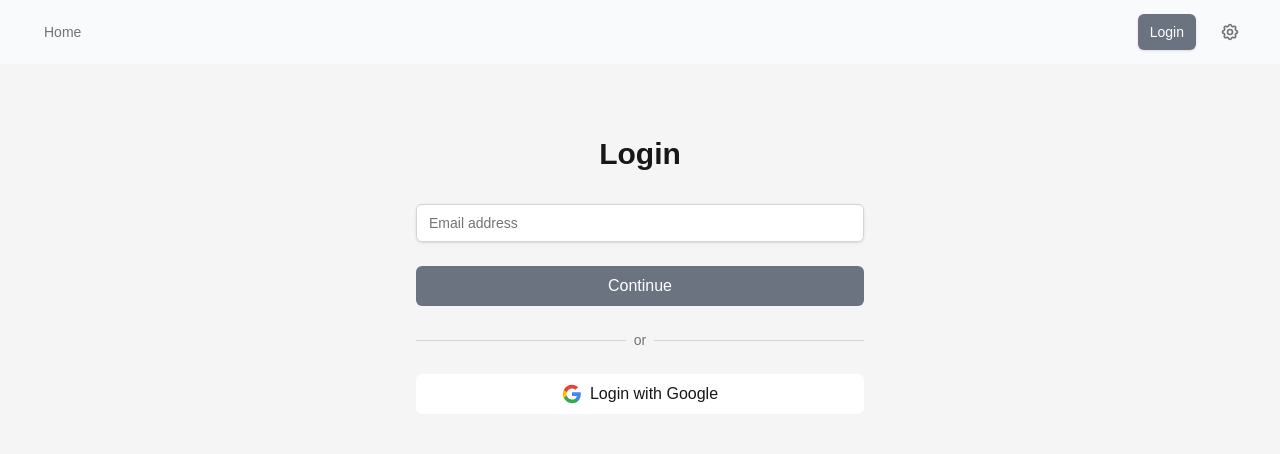
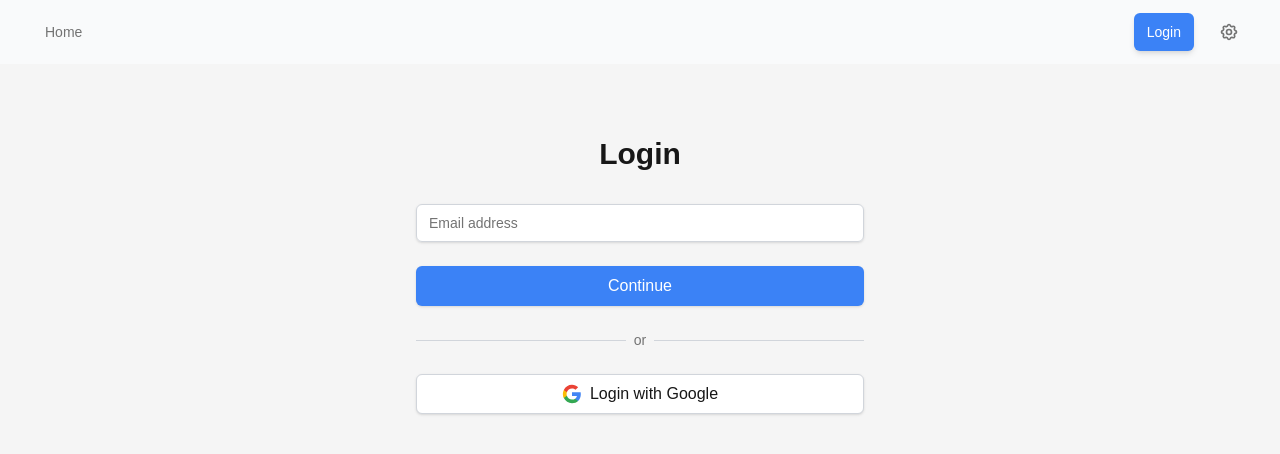
Before and after one commit to publicPark/anything, a Next.js app: page /en/login in a window 1280 px wide. Shown: the top 454 px of the page. Built offline with nearby package versions, Linux system fonts and the light colour scheme; no server answers.

Commit message:
feat : 아무거나 웹사이트 완성

```diff
--- a/src/app/[locale]/profile/page.tsx
+++ b/src/app/[locale]/profile/page.tsx
@@ -94,14 +94,14 @@ export default function ProfilePage() {
 
   return (
     <div className="py-12 px-4 sm:px-6 lg:px-8">
-      <div className="max-w-md mx-auto bg-muted rounded-lg shadow-md p-6">
+      <div className="max-w-md mx-auto bg-muted rounded-lg shadow-lg border border-border p-6">
         <div className="mb-6">
           <h1 className="text-2xl font-bold text-foreground">{t('profile.title')}</h1>
         </div>
 
         {message && (
-          <div className={`mb-4 p-3 rounded-md text-sm ${
-            message.includes('업데이트') || message.includes('updated') ? 'bg-success-100 text-success-800' : 'bg-destructive/10 text-destructive'
+          <div className={`mb-4 p-3 rounded-md text-sm border ${
+            message.includes('업데이트') || message.includes('updated') ? 'bg-success-100 text-success-800 border-success-600' : 'bg-destructive/10 text-destructive border-destructive/20'
           }`}>
             {message}
           </div>
--- a/src/app/globals.css
+++ b/src/app/globals.css
@@ -11,10 +11,10 @@
   --ring: #6366f1;             /* 포커스 링 */
 
   /* 버튼 색상 */
-  --primary: #6b7280;          /* 뉴트럴 그레이 */
+  --primary: #3b82f6;          /* 파란색 - 눈에 잘 띄는 색상 */
   --primary-foreground: #ffffff; /* 흰색 텍스트 */
-  --primary-hover: #4b5563;    /* 조금 더 어두운 그레이 */
-  --primary-active: #374151;   /* 더 어두운 그레이 */
+  --primary-hover: #2563eb;    /* 조금 더 어두운 파란색 */
+  --primary-active: #1d4ed8;   /* 더 어두운 파란색 */
   --secondary: #ffffff;        /* 보조 버튼 배경 */
   --secondary-foreground: #171717; /* 보조 버튼 텍스트 */
   --secondary-hover: #f5f5f5;  /* 보조 버튼 호버 */
@@ -102,10 +102,10 @@
   --ring: #6366f1;             /* 포커스 링 (동일) */
 
   /* 버튼 색상 - 다크모드 */
-  --primary: #6b7280;          /* 뉴트럴 그레이 */
+  --primary: #3b82f6;          /* 파란색 - 눈에 잘 띄는 색상 */
   --primary-foreground: #ffffff; /* 흰색 텍스트 */
-  --primary-hover: #4b5563;    /* 조금 더 어두운 그레이 */
-  --primary-active: #374151;   /* 더 어두운 그레이 */
+  --primary-hover: #2563eb;    /* 조금 더 어두운 파란색 */
+  --primary-active: #1d4ed8;   /* 더 어두운 파란색 */
   --secondary: #262626;        /* 보조 버튼 배경 */
   --secondary-foreground: #ededed; /* 보조 버튼 텍스트 */
   --secondary-hover: #404040;  /* 보조 버튼 호버 */
--- a/src/app/layout.tsx
+++ b/src/app/layout.tsx
@@ -15,8 +15,8 @@ const geistMono = Geist_Mono({
 });
 
 export const metadata: Metadata = {
-  title: "NextJS + Supabase Auth",
-  description: "매직링크/구글 로그인과 프로필 관리가 가능한 웹사이트",
+  title: "아무거나",
+  description: "아무거나 웹사이트",
 };
 
 export default function RootLayout({
--- a/src/components/Navigation.tsx
+++ b/src/components/Navigation.tsx
@@ -15,7 +15,7 @@ export default function Navigation() {
   // 서버사이드 렌더링 시 hydration mismatch 방지
   if (!mounted) {
     return (
-      <nav className="bg-muted shadow-sm">
+      <nav className="bg-muted shadow-sm border-b border-border">
         <div className="max-w-7xl mx-auto px-4 sm:px-6 lg:px-8">
           <div className="flex justify-between h-16">
             <div className="flex items-center space-x-8">
@@ -45,10 +45,10 @@ export default function Navigation() {
               <Link
                 href={getLocalizedPath('/')}
                 className={cn(
-                  'px-3 py-2 rounded-md text-sm font-medium transition-colors',
+                  'px-3 py-2 rounded-md text-sm font-medium transition-all duration-200 border border-transparent',
                   isActive('/')
-                    ? 'bg-primary text-primary-foreground shadow-sm'
-                    : 'text-muted-foreground hover:text-foreground hover:bg-background'
+                    ? 'bg-primary text-primary-foreground shadow-md border-primary/20'
+                    : 'text-muted-foreground hover:text-foreground hover:bg-background hover:border-border'
                 )}
               >
                 {t('navigation.home')}
@@ -62,10 +62,10 @@ export default function Navigation() {
                 <Link
                   href={getLocalizedPath('/profile')}
                   className={cn(
-                    'px-3 py-2 rounded-md text-sm font-medium transition-colors cursor-pointer',
+                    'px-3 py-2 rounded-md text-sm font-medium transition-all duration-200 cursor-pointer border border-transparent',
                     isActive('/profile')
-                      ? 'bg-primary text-primary-foreground shadow-sm'
-                      : 'text-muted-foreground hover:text-foreground hover:bg-background'
+                      ? 'bg-primary text-primary-foreground shadow-md border-primary/20'
+                      : 'text-muted-foreground hover:text-foreground hover:bg-background hover:border-border'
                   )}
                   >
                     {profile.display_name || profile.username}
@@ -76,10 +76,10 @@ export default function Navigation() {
               <Link
                 href={getLocalizedPath('/login')}
                 className={cn(
-                  'px-3 py-2 rounded-md text-sm font-medium transition-colors',
+                  'px-3 py-2 rounded-md text-sm font-medium transition-all duration-200 border border-transparent',
                   isActive('/login')
-                    ? 'bg-primary text-primary-foreground shadow-sm'
-                    : 'text-muted-foreground hover:text-foreground hover:bg-background'
+                    ? 'bg-primary text-primary-foreground shadow-md border-primary/20'
+                    : 'text-muted-foreground hover:text-foreground hover:bg-background hover:border-border'
                 )}
                 >
                   {t('navigation.login')}
--- a/src/components/SettingsButton.tsx
+++ b/src/components/SettingsButton.tsx
@@ -19,10 +19,10 @@ export default function SettingsButton() {
   return (
     <button
       onClick={goToSettings}
-      className={`p-2 rounded-md transition-colors cursor-pointer ${
+      className={`p-2 rounded-md transition-all duration-200 cursor-pointer border border-transparent ${
         isActive()
-          ? 'bg-primary text-primary-foreground shadow-sm'
-          : 'text-muted-foreground hover:text-foreground hover:bg-background'
+          ? 'bg-primary text-primary-foreground shadow-md border-primary/20'
+          : 'text-muted-foreground hover:text-foreground hover:bg-background hover:border-border'
       }`}
       title={locale === 'en' ? 'Settings' : '설정'}
       aria-label={locale === 'en' ? 'Settings' : '설정'}
--- a/src/components/ui/Button.tsx
+++ b/src/components/ui/Button.tsx
@@ -9,13 +9,13 @@ export interface ButtonProps extends ButtonHTMLAttributes<HTMLButtonElement> {
 
 const Button = forwardRef<HTMLButtonElement, ButtonProps>(
   ({ className, variant = 'primary', size = 'md', isLoading, children, disabled, ...props }, ref) => {
-    const baseClasses = 'inline-flex items-center justify-center rounded-md font-medium transition-colors focus:outline-none focus:ring-2 focus:ring-ring disabled:opacity-50 disabled:pointer-events-none'
+    const baseClasses = 'inline-flex items-center justify-center rounded-md font-medium transition-all duration-200 focus:outline-none focus:ring-2 focus:ring-ring disabled:opacity-50 disabled:pointer-events-none cursor-pointer'
 
     const variants = {
-      primary: 'bg-primary text-primary-foreground hover:bg-primary-hover active:bg-primary-active',
-      secondary: 'bg-secondary text-secondary-foreground hover:bg-secondary-hover active:bg-secondary-active',
-      destructive: 'bg-destructive text-destructive-foreground hover:bg-destructive-hover active:bg-destructive-active',
-      ghost: 'text-foreground hover:bg-background hover:text-foreground'
+      primary: 'bg-primary text-primary-foreground hover:bg-primary-hover active:bg-primary-active border border-primary/20 shadow-sm hover:shadow-md',
+      secondary: 'bg-secondary text-secondary-foreground hover:bg-secondary-hover active:bg-secondary-active border border-border shadow-sm hover:shadow-md',
+      destructive: 'bg-destructive text-destructive-foreground hover:bg-destructive-hover active:bg-destructive-active border border-destructive/20 shadow-sm hover:shadow-md',
+      ghost: 'text-foreground hover:bg-muted hover:text-foreground border border-transparent hover:border-border'
     }
 
     const sizes = {
--- a/src/locales/en.json
+++ b/src/locales/en.json
@@ -11,8 +11,8 @@
   "home": {
     "welcome": "Hello, {name}!",
     "welcomeMessage": "Welcome!",
-    "title": "NextJS + Supabase Authentication System",
-    "description": "A website with magic link/Google login and profile management capabilities.",
+    "title": "Anything Website",
+    "description": "Anything Website",
     "loading": "Loading..."
   },
   "login": {
--- a/src/locales/ko.json
+++ b/src/locales/ko.json
@@ -11,8 +11,8 @@
   "home": {
     "welcome": "안녕하세요, {name}님!",
     "welcomeMessage": "환영합니다!",
-    "title": "NextJS + Supabase 인증 시스템",
-    "description": "매직링크/구글 로그인과 프로필 관리가 가능한 웹사이트입니다.",
+    "title": "아무거나 웹사이트",
+    "description": "아무거나 웹사이트",
     "loading": "로딩 중..."
   },
   "login": {
```
Also changed, not shown: src/app/icon.svg (added), 1 other file (tests, documents, lock files or other folders).
